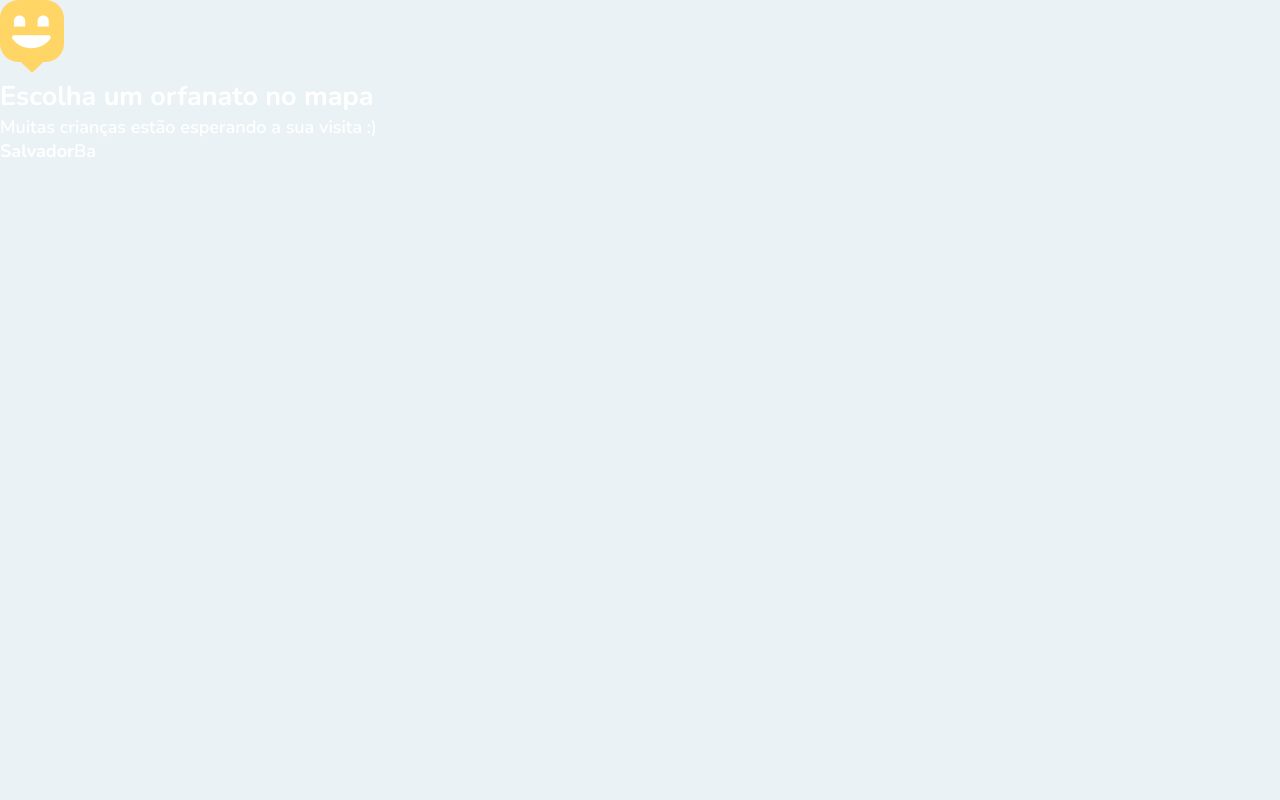
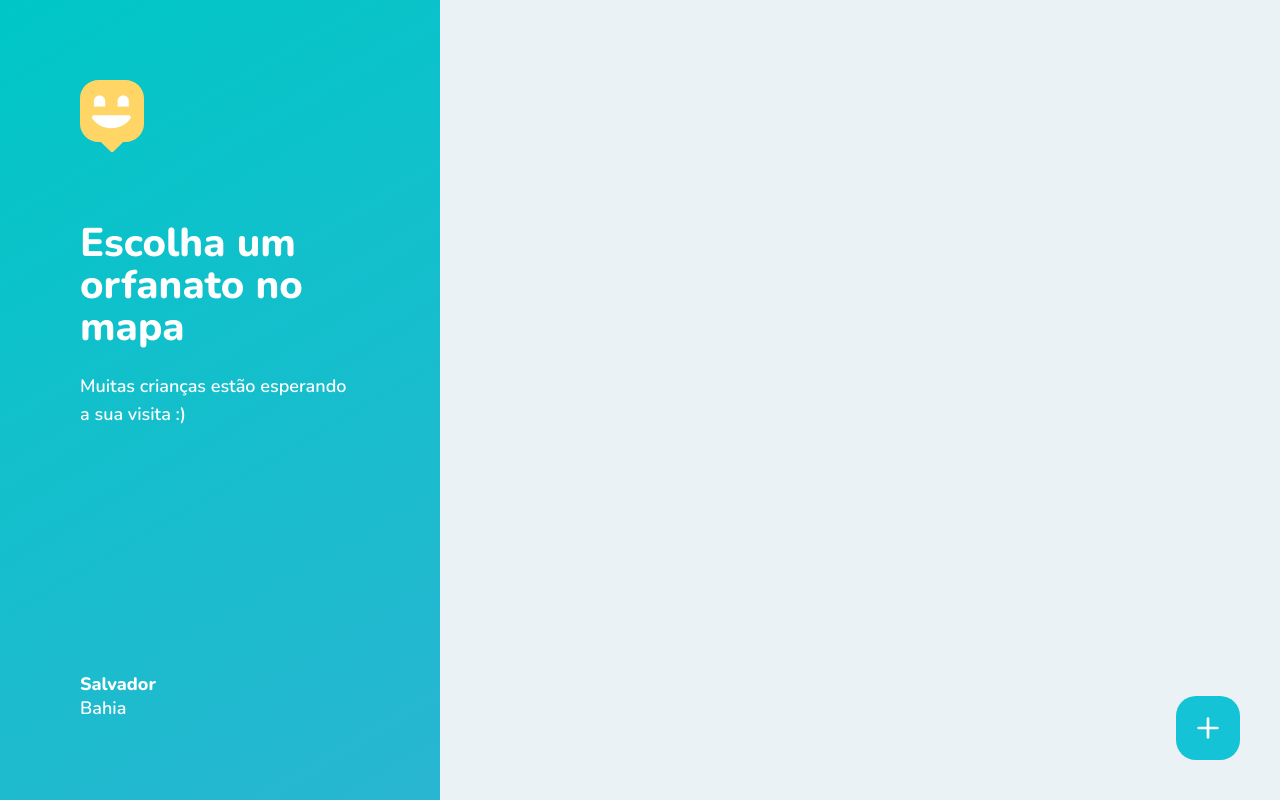
Before and after one commit to shusten/NLW3, a React (Create React App) app: page /app in a window 1280 px wide. Built offline with nearby package versions, Linux system fonts and the light colour scheme.

Commit message:
:art: styles: adiciona estilos a pagina orphanages-map

```diff
--- a/src/pages/OrphanagesMap.tsx
+++ b/src/pages/OrphanagesMap.tsx
@@ -1,7 +1,10 @@
 import React from 'react';
-import {} from 'react-router-dom';
+import { Link } from 'react-router-dom';
+import { FiPlus } from 'react-icons/fi'
 
 import mapMarkerImg from '../images/map-marker.svg';
+
+import '../styles/pages/orphanages-map.css';
 
 function OrphanagesMap() {
     return (
@@ -16,11 +19,16 @@
 
                 <footer>
                     <strong>Salvador</strong>
-                    <span>Ba</span>
+                    <span>Bahia</span>
                 </footer>
+                </aside>
 
                 <div></div>
-            </aside>
+
+                <Link to="" className="create-orphanage">
+                    <FiPlus size={32} color="#FFF" />
+                </Link>
+
         </div>
         )
 }
--- /dev/null
+++ b/src/styles/pages/orphanages-map.css
@@ -0,0 +1,61 @@
+#page-map {
+    width: 100vw;
+    height: 100vh;
+
+    position: relative;
+    display: flex;
+}
+
+#page-map aside {
+    width:  440px;
+    background: linear-gradient(329.54deg, #29B6D1 0%, #00C7C7 100%);
+    padding: 80px;
+
+    display: flex;
+    flex-direction: column;
+    justify-content: space-between;
+}
+
+#page-map aside h2 {
+    font-size: 40px;
+    font-weight: 800;
+    line-height: 42px;
+    margin-top: 64px;
+}
+
+#page-map aside p {
+    line-height: 28px;
+    margin-top: 24px;
+}
+
+#page-map aside footer {
+    display: flex;
+    flex-direction: column;
+
+    line-height: 24px;
+}
+
+#page-map aside footer strong {
+    font-weight: 800;
+}
+
+#page-map .create-orphanage {
+    position: absolute;
+    right: 40px;
+    bottom: 40px;
+
+    width:  64px;
+    height: 64px;
+    background: #15c3d6;
+    border-radius: 20px;
+
+    display: flex;
+    justify-content: center;
+    align-items: center;
+
+    transition: background-color 0.2s;
+}
+
+#page-map .create-orphanage:hover {
+    background: #17d6eb;
+}
```
